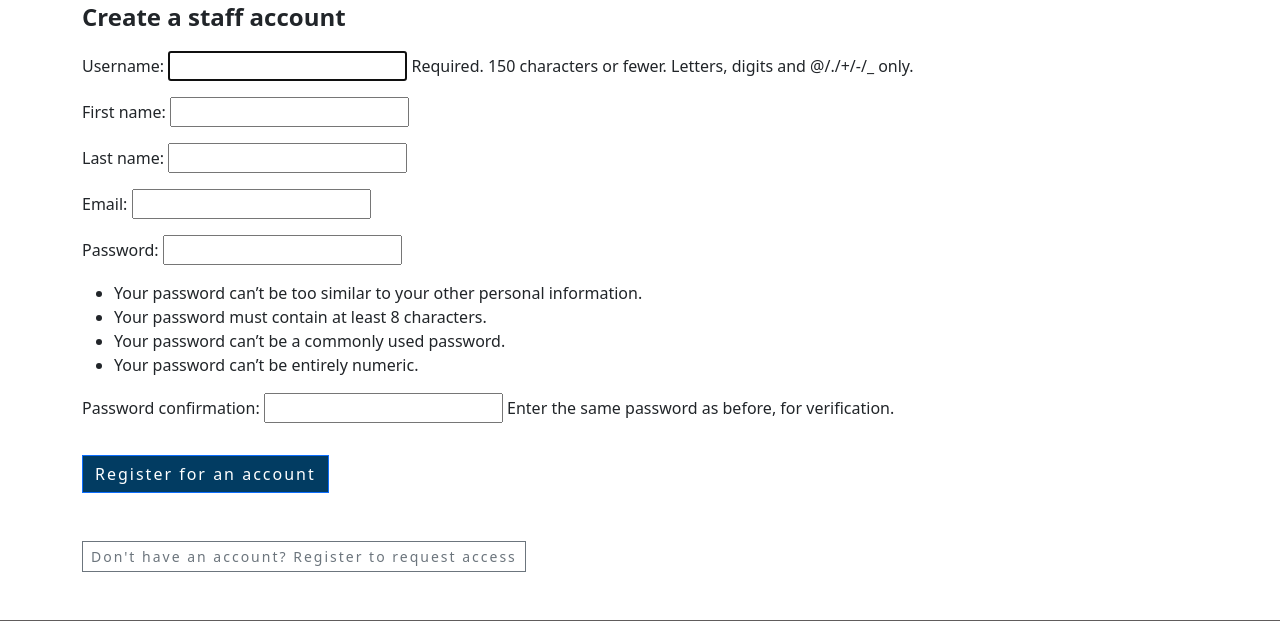
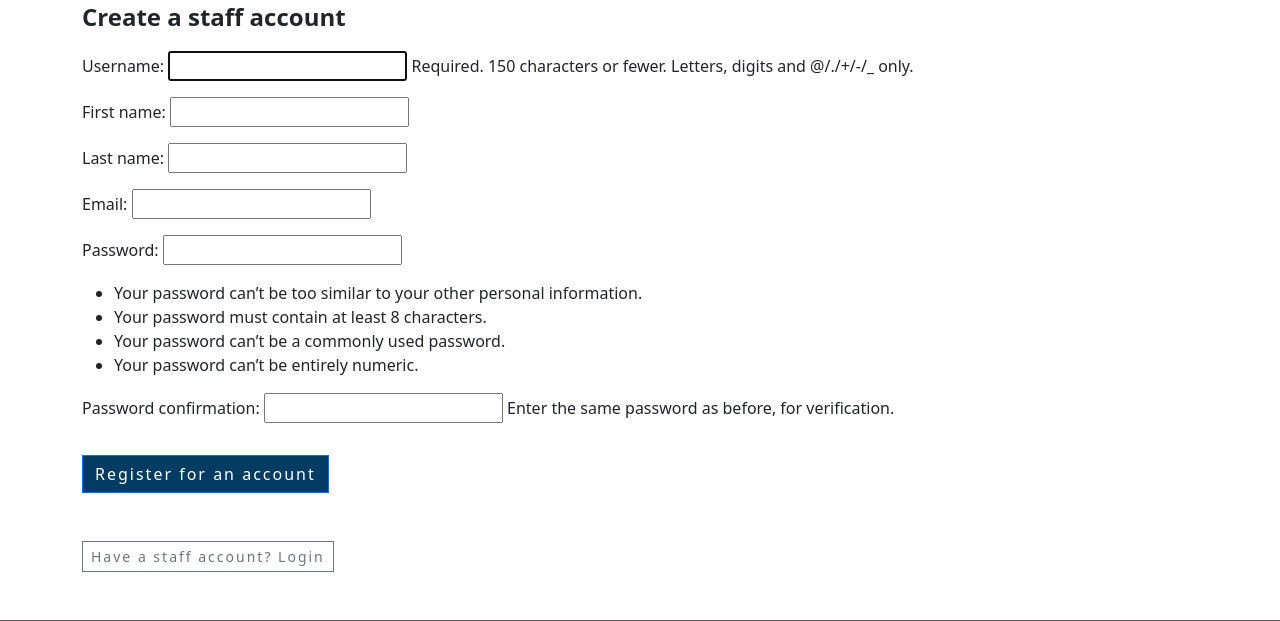
Before and after one commit to lewis-worsley/aspire-architecture, a Django app: page /staff/register_staff_user in a window 1280 px wide. Shown: the part 327-948 px from the top of the page. Run offline with Django 3.2, Linux system fonts and the light colour scheme; some libraries are stand-ins or nearby versions.

Commit message:
Access to login page made available

```diff
--- a/staff/templates/staff/register.html
+++ b/staff/templates/staff/register.html
@@ -45,7 +45,7 @@
 
     </form>
 
-    <a href="" class="btn btn-outline-secondary btn-sm">Don't have an account? Register to request access</a>
+    <a href="{% url 'login' %}" class="btn btn-outline-secondary btn-sm">Have a staff account? Login</a>
 
 </div>
 
```
